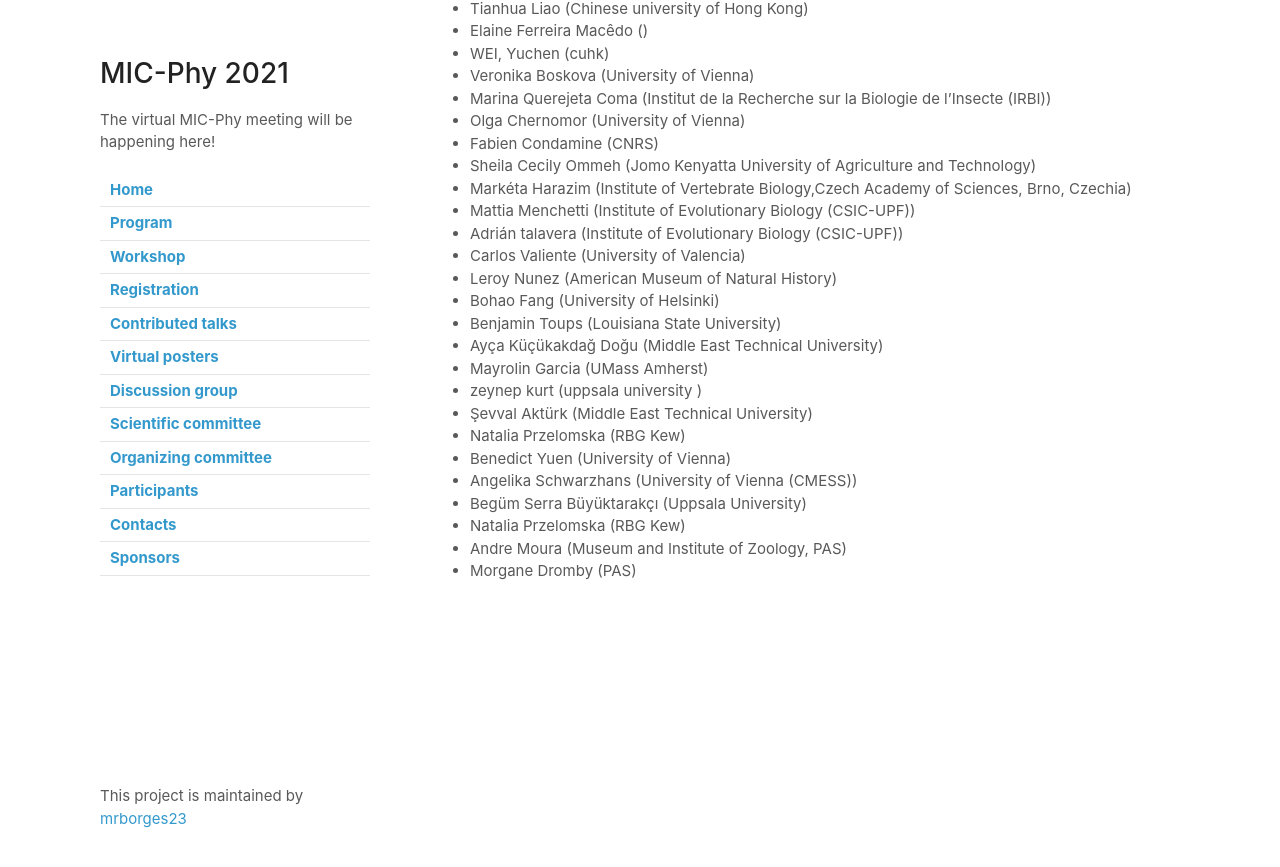
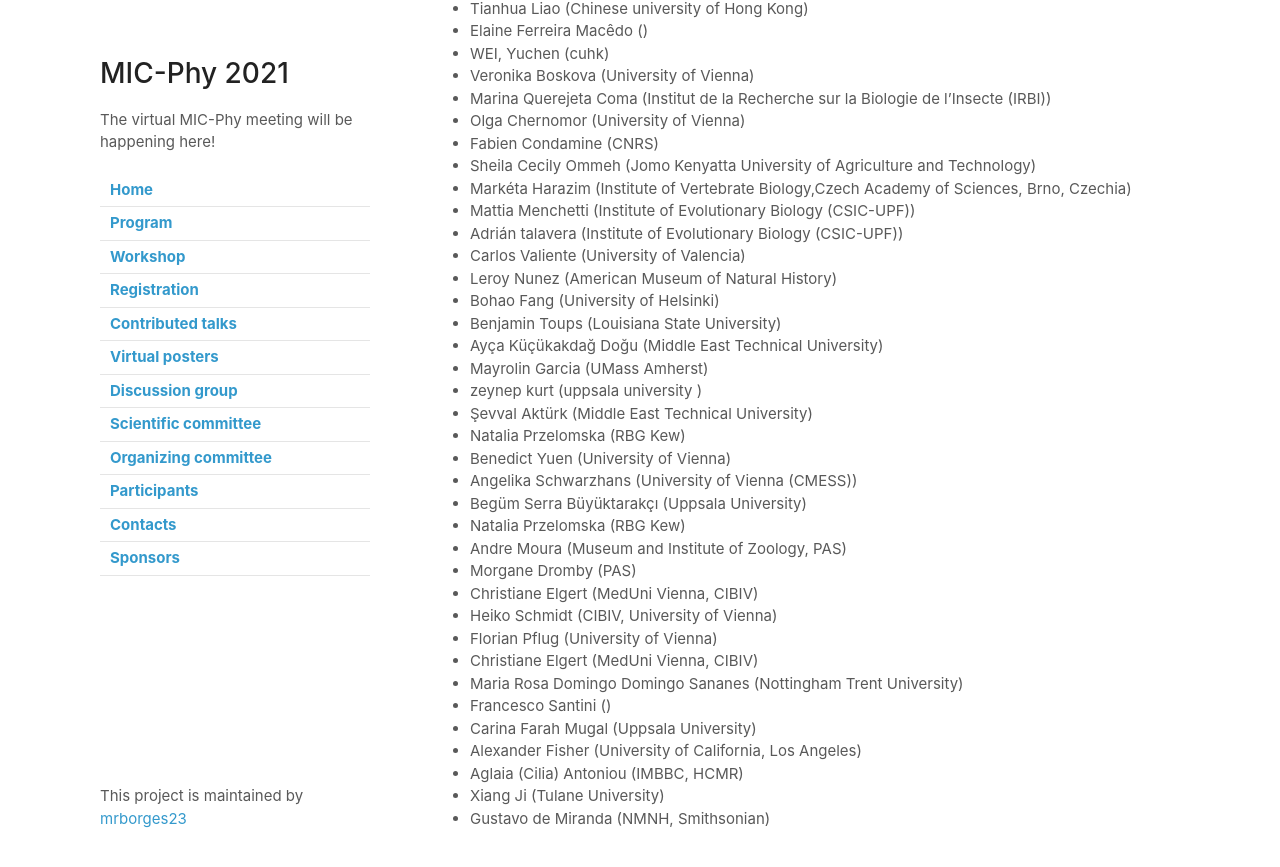
Before and after one commit to mrborges23/micphy2021, a Jekyll site: the page built from participants.md, in a window 1280 px wide and 900 px high, scrolled down 4560 px. Shown: the top 867 px of the window. Built offline with Jekyll 4.4.1, drawn with Linux system fonts in a browser that asks for light colours; our own code applies the rules of GitHub Pages for plain Markdown files.

Commit message:
updating session 3

```diff
--- a/participants.md
+++ b/participants.md
@@ -218,3 +218,14 @@
 * Natalia Przelomska (RBG Kew)
 * Andre Moura (Museum and Institute of Zoology, PAS)
 * Morgane Dromby (PAS)
+* Christiane Elgert (MedUni Vienna, CIBIV)
+* Heiko Schmidt (CIBIV, University of Vienna)
+* Florian Pflug (University of Vienna)
+* Christiane Elgert (MedUni Vienna, CIBIV)
+* Maria Rosa Domingo Domingo Sananes (Nottingham Trent University)
+* Francesco Santini ()
+* Carina Farah Mugal (Uppsala University)
+* Alexander Fisher (University of California, Los Angeles)
+* Aglaia (Cilia) Antoniou (IMBBC, HCMR)
+* Xiang Ji (Tulane University)
+* Gustavo de Miranda (NMNH, Smithsonian)
```
Also changed, not shown: posters.md (+13 -2 lines).
